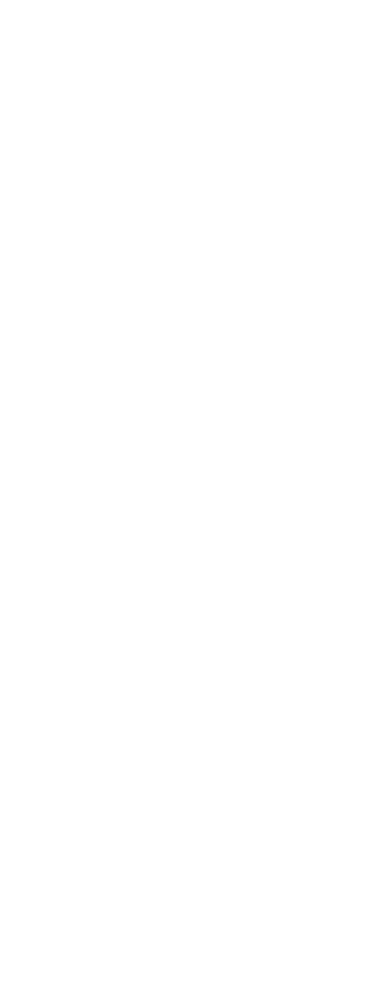
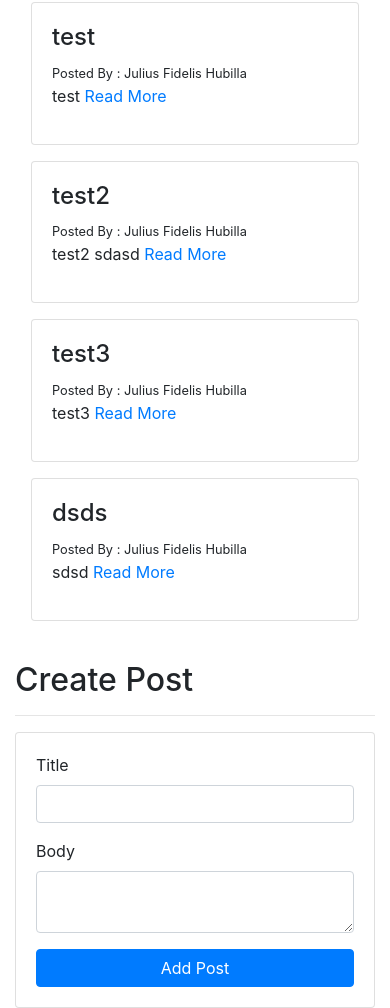
Before and after one commit to JFRH30/Bogz-angular-zero-to-hero, an Angular app: page / in a window 390 px wide. Shown: the part 1774-2782 px from the top of the page. Before the commit the page ends 844 px from the top, so only its background shows below. Built offline with nearby package versions, Linux system fonts and the light colour scheme; no server answers; data requests are answered from the project's data file.

Commit message:
declare app-create component

```diff
--- a/src/app/app.module.ts
+++ b/src/app/app.module.ts
@@ -10,6 +10,7 @@ import { AppComponent } from './app.component';
 import { HeaderComponent } from './components/header/header.component';
 import { PostsComponent } from './components/posts/posts.component';
 import { PostDisplayComponent } from './components/posts/post-display/post-display.component';
+import { PostCreateComponent } from './components/posts/post-create/post-create.component';
 
 // Page Components
 import { HomeComponent } from './pages/home/home.component';
@@ -22,7 +23,8 @@ import { AboutComponent } from './pages/about/about.component';
     AboutComponent,
     HeaderComponent,  // universal Component
     PostsComponent,
-    PostDisplayComponent
+    PostDisplayComponent,
+    PostCreateComponent
   ],
   imports: [
     BrowserModule,
--- /dev/null
+++ b/src/app/components/posts/post-create/post-create.component.html
@@ -0,0 +1,13 @@
+<div class="card">
+    <div class="card-body">
+        <div class="form-group">
+            <label>Title</label>
+            <input #postTitle class="form-control"/>
+        </div>
+        <div class="form-group">
+            <label>Body</label>
+            <textarea #postBody class="form-control"></textarea>
+        </div>
+        <button class="btn btn-block btn-primary" (click)="addPost({title: postTitle.value, body: postBody.value}); postTitle.value=''; postBody.value=''">Add Post</button>
+    </div>
+</div>
--- /dev/null
+++ b/src/app/components/posts/post-create/post-create.component.ts
@@ -0,0 +1,22 @@
+import { Component } from '@angular/core';
+
+import { PostModel } from '../../../models/post.model';
+import { PostsService } from '../../../services/posts.service';
+
+@Component({
+    selector: 'app-post-create',
+    templateUrl: 'post-create.component.html'
+})
+
+export class PostCreateComponent {
+
+    constructor (
+        private postsService: PostsService
+    ) {}
+
+    addPost (newPost: PostModel) {
+        newPost.userId = 1;
+        this.postsService.addPost(newPost)
+            .subscribe( post => this.postsService.posts.push(post) )
+    }
+}
--- a/src/app/components/posts/posts.component.html
+++ b/src/app/components/posts/posts.component.html
@@ -1,8 +1,8 @@
-<div class="card m-3" *ngFor="let user of users">
-    <div class="card-body">
-        <div *ngFor="let post of user.posts">
+<div *ngIf="posts">
+    <div class="card m-3" *ngFor="let post of posts">
+        <div class="card-body">
             <h4>{{ post.title }}</h4>
-            <small>Posted By : {{ user.name }}</small>
+            <small>Posted By : {{ post.name }}</small>
             <p>
                 {{ post.body.substring(0,300) }}
                 <span *ngIf="post.body.length > 300 ">...</span>
--- a/src/app/components/posts/posts.component.ts
+++ b/src/app/components/posts/posts.component.ts
@@ -2,6 +2,8 @@ import { Component, OnInit } from '@angular/core';
 
 import { UserModel } from '../../models/user.model';
 import { UsersService } from '../../services/users.service';
+import { PostModel } from '../../models/post.model';
+import { PostsService } from '../../services/posts.service';
 
 @Component({
     selector: 'app-posts',
@@ -9,19 +11,37 @@ import { UsersService } from '../../services/users.service';
 })
 
 export class PostsComponent implements OnInit {
-    users: UserModel[]
+    users: UserModel[];
+    posts = this.postsService.posts;
 
     constructor (
-        private usersService: UsersService
+        private usersService: UsersService,
+        private postsService: PostsService
     ) {
 
     }
 
-    getUsersWithPost (): void {
-        this.usersService.getUsersWithPost().subscribe( users => this.users = users )
+    getPostsWithUser (): void {
+        this.usersService.getUsers()
+            .subscribe( users => {this.users = users; this.setName()} )
+
+        this.postsService.getPosts()
+            .subscribe( posts => {this.posts = posts; this.setName()} )
+    }
+
+    setName (): void {
+        if (this.posts && this.users) {
+            for (let post of this.posts) {
+                for (let user of this.users) {
+                    if (post.userId === user.id) {
+                        post.name = user.name
+                    }
+                }
+            }
+        }
     }
 
     ngOnInit () {
-        this.getUsersWithPost()
+        this.getPostsWithUser()
     }
 }
--- a/src/app/pages/home/home.component.html
+++ b/src/app/pages/home/home.component.html
@@ -16,5 +16,10 @@
             <hr>
             <app-posts></app-posts>
         </div>
+        <div class="col-md-5 pt-4">
+            <h2>Create Post</h2>
+            <hr>
+            <app-post-create></app-post-create>
+        </div>
     </div>
 </div>
--- a/src/app/services/posts.service.ts
+++ b/src/app/services/posts.service.ts
@@ -15,6 +15,7 @@ const httpOptions = {
 })
 
 export class PostsService {
+    posts: PostModel[];
     postsUrl: string = 'http://localhost:3000/posts';
 
     constructor (
@@ -32,4 +33,8 @@ export class PostsService {
     getPostsWithUser (): Observable<PostModel[]> {
         return this.http.get<PostModel[]>( `${this.postsUrl}?_embed=comments` )
     }
+
+    addPost (post: PostModel): Observable<any> {
+        return this.http.post<any>( this.postsUrl, post, httpOptions )
+    }
 }
```
